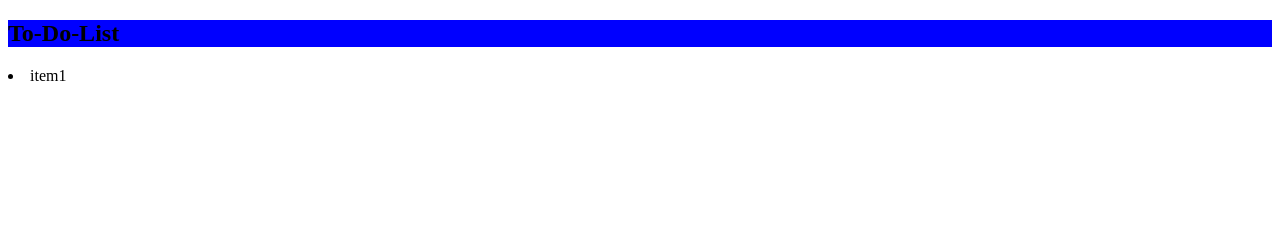
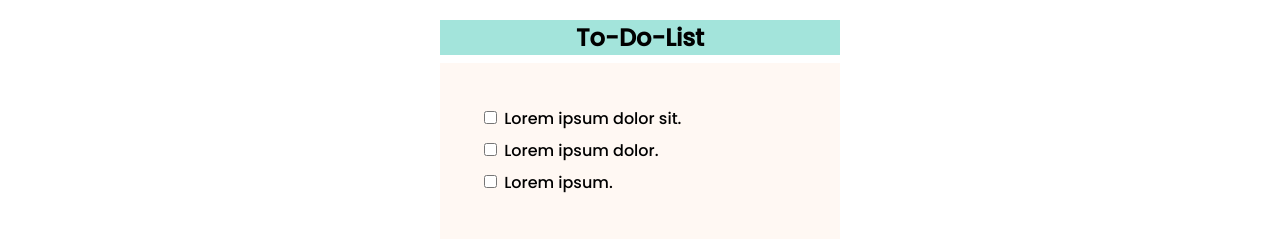
Before and after one commit to Yato199/to-do-list, a plain HTML site: page index.html in a window 1280 px wide. Drawn offline with Linux system fonts and the light colour scheme.

Commit message:
Basic List

```diff
--- a/index.html
+++ b/index.html
@@ -7,15 +7,27 @@
   </head>
   <body>
 
-  <div class="">
+    <section class="Lists">
 
-    <div class="list-title">
-      <h2>To-Do-List</h2>
-    </div>
-    <div class="list-items">
-      <li>item1</li>
-    </div>
-  </div>
+      <div class="container flex">
+
+        <div class="list">
+
+          <div class="title">
+            <h2>To-Do-List</h2>
+          </div>
+
+          <div class="items">
+            <input type="checkbox" name="" value=""> <li class='listitem'>Lorem ipsum dolor sit.</li><br>
+            <input type="checkbox" name="" value=""> <li class='listitem'>Lorem ipsum dolor.</li><br>
+            <input type="checkbox" name="" value=""> <li class='listitem'>Lorem ipsum.</li><br>
+          </div>
+
+        </div>
+
+      </div>
+
+    </section>
 
   </body>
 </html>
--- a/styles.css
+++ b/styles.css
@@ -1,3 +1,48 @@
-.list-title {
-  background-color: blue;
+@import url('https://fonts.googleapis.com/css2?family=Poppins:wght@200;300;500&display=swap');
+
+/* Font Family */
+
+/* font-family: 'Poppins', sans-serif; */
+
+/* Font Family */
+
+body {
+  font-family: 'Poppins', sans-serif;
+  margin: 0;
+  padding: 0;
 }
+
+/* Components */
+.container {
+  max-width: 90%;
+  margin: 0 auto;
+}
+
+.flex {
+  display: flex;
+  justify-content: center;
+}
+
+.items {
+  background-color: #FFF8F3;
+  line-height: 2;
+  padding: 10%;
+}
+
+.Lists h2 {
+  margin-bottom: 8px;
+}
+
+.list {
+  display: inline-block;
+  width: 25rem;
+}
+
+.listitem {
+  display: inline-block;
+}
+
+.title {
+  background-color: #A3E4DB;
+  text-align: center;
+}
```
